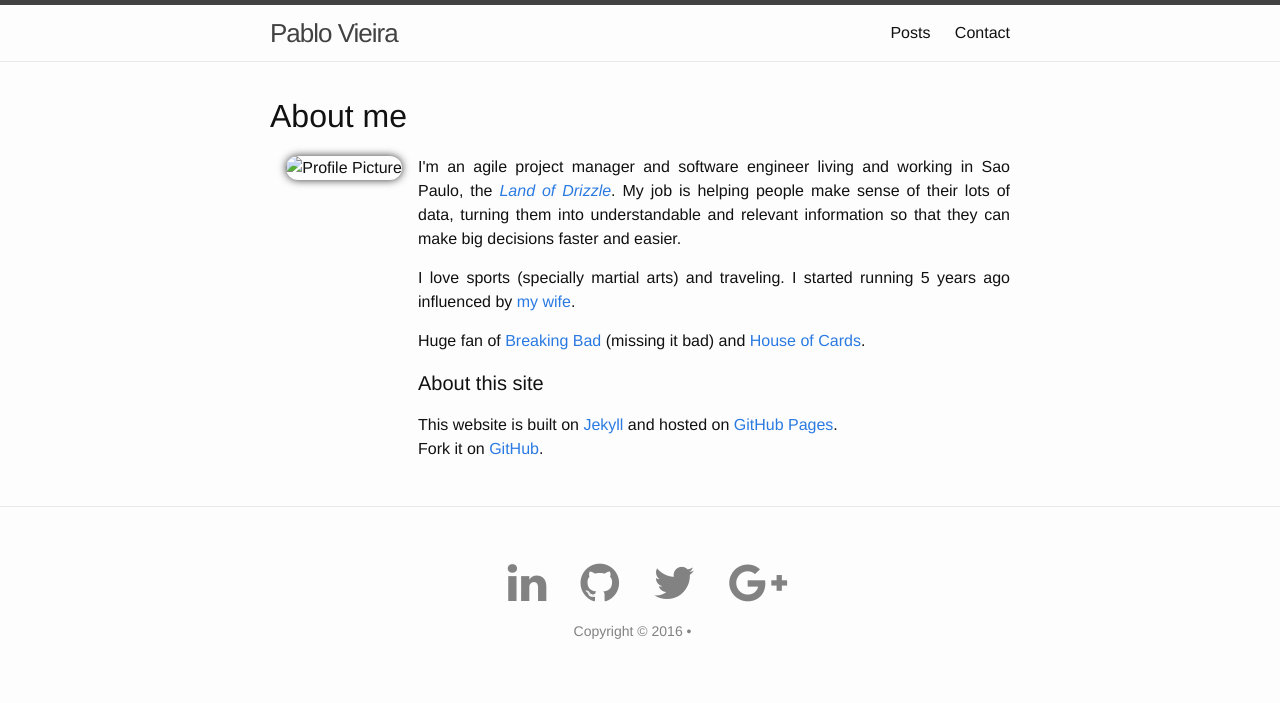
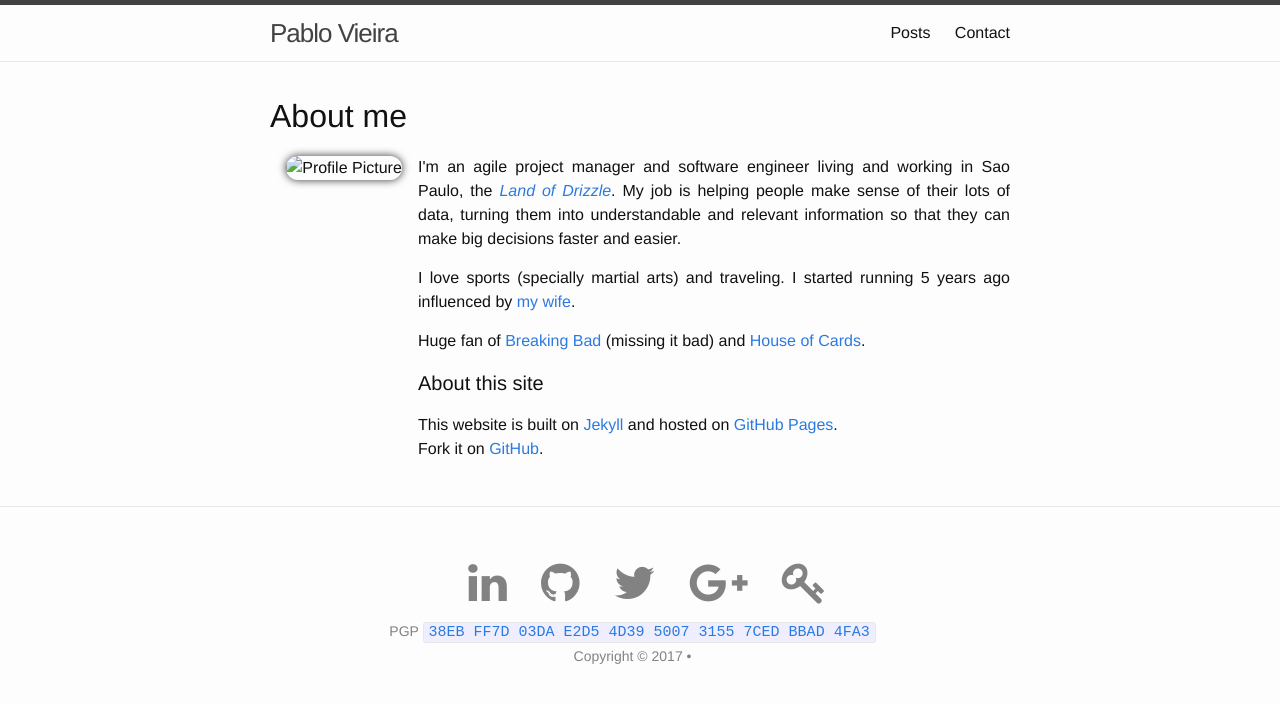
Before and after one commit to pv8/pv8.github.io, a Jekyll site: the page built from index.html, in a window 1280 px wide. Shown: the top 703 px of the page. Built offline with Jekyll 4.4.1, drawn with Linux system fonts in a browser that asks for light colours; nearby versions of some CDN libraries.

Commit message:
PGP Key + Keybase profile

```diff
--- a/_config.yml
+++ b/_config.yml
@@ -38,6 +38,10 @@ profile:
   name: Pablo Vieira
   avatar: https://s.gravatar.com/avatar/80fc0ea8a3a2161074feb3725901d093?s=200
 
+pgp:
+  fingerprint: 38EB FF7D 03DA E2D5 4D39 5007 3155 7CED BBAD 4FA3
+  url: https://keybase.io/pv8/key.asc
+
 # Build settings
 markdown: kramdown
 
--- a/_data/social-profiles.yml
+++ b/_data/social-profiles.yml
@@ -17,3 +17,8 @@ google-plus:
   name: Google+
   url: https://plus.google.com/+PabloOVieira
   show: true
+
+key:
+  name: Keybase
+  url: https://keybase.io/pv8
+  show: true
--- a/_includes/footer.html
+++ b/_includes/footer.html
@@ -7,6 +7,7 @@
         <ul class="social-links">
           {% for profile_hash in site.data.social-profiles %}
             {% assign profile = profile_hash[1] %}
+            {% if profile.show %}
             <li>
               <a href="{{ profile.url }}" target="_blank" class="icon-link">
                 <span class="icon-desc">{{ profile.name }}</span>
@@ -14,11 +15,15 @@
                 <i class="fa fa-{{ profile_hash[0] }} fa-3x icon"></i>
               </a>
             </li>
+            {% endif %}
           {% endfor %}
         </ul>
       </div>
       <div class="footer-col">
-        <span class="post-meta">Copyright &#169; 2016 • {{ site.profile.name }}</span>
+        <span class="post-meta">PGP <a href="{{ site.pgp.url }}" target="_blank"><code>{{ site.pgp.fingerprint }}</code></a></span>
+      </div>
+      <div class="footer-col">
+        <span class="post-meta">Copyright &#169; {{ site.time | date: '%Y' }} • {{ site.profile.name }}</span>
       </div>
     </div>
   </div>
```
